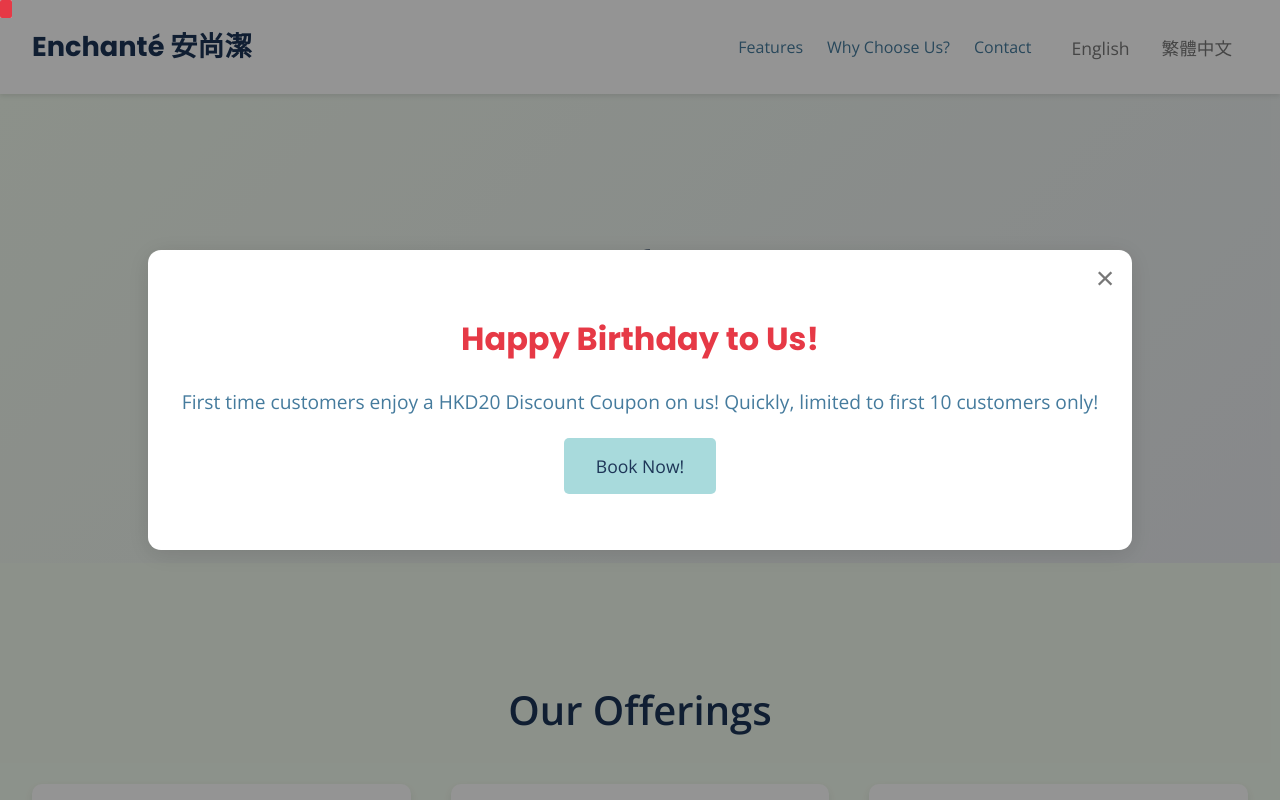
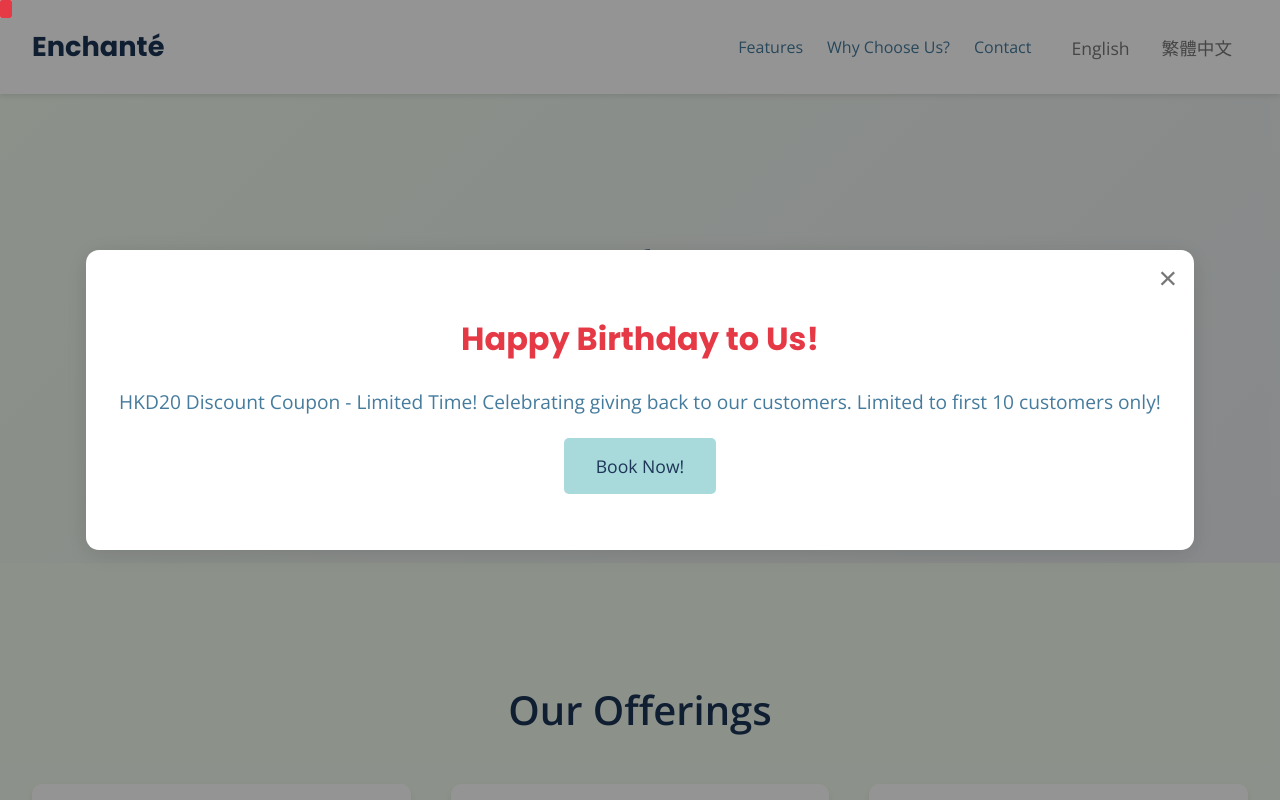
Before and after one commit to desertfox-gt/New, a React (Create React App) app: page / in a window 1280 px wide. Shown: the top 800 px of the page. Built offline with nearby package versions, Linux system fonts and the light colour scheme.

Commit message:
Update App.js

```diff
--- a/src/App.js
+++ b/src/App.js
@@ -179,19 +179,19 @@ function App() {
         title: "Our Offerings",
         standard: {
           title: "Standard",
-          price: "HKD120/hr",
+          price: "HKD100/hr <strike>HKD120/hr</strike>",
           desc:
             "Recurring weekly or biweekly cleaning for perfect comfort and consistency.",
         },
         oneTime: {
           title: "One-time",
-          price: "HKD130/hr",
+          price: "HKD110/hr <strike>HKD130/hr</strike>",
           desc:
             "Single session, no commitment. Flexible, fast, instantly available for when you need it most.",
         },
         deepClean: {
           title: "Deep Clean",
-          price: "HKD170/hr",
+          price: "+HKD30/hr",
           desc:
             "Intensive top-to-bottom treatment for a spotless and rejuvenated environment.",
         },
@@ -219,7 +219,7 @@ function App() {
         button: "Contact Us",
       },
       footer: {
-        copyright: "Enchanté by The KOC Group",
+        copyright: "Enchanté • Classy, Dark Purple SPA",
       },
       languageSelector: {
         en: "English",
@@ -228,7 +228,7 @@ function App() {
       birthdayPopup: {
         title: "Happy Birthday to Us!",
         message:
-          "First time customers enjoy a HKD20 Discount Coupon on us!       Quickly, limited to first 10 customers only!",
+          "HKD20 Discount Coupon - Limited Time! Celebrating giving back to our customers. Limited to first 10 customers only!",
       },
     },
     zh: {
@@ -246,17 +246,17 @@ function App() {
         title: "我們的服務",
         standard: {
           title: "標準服務",
-          price: "HKD120/小時",
+          price: "HKD100/小時 <strike>HKD120/小時</strike>",
           desc: "每週或每兩週定期清潔，為您提供完美的舒適感和一致性。",
         },
         oneTime: {
           title: "單次服務",
-          price: "HKD130/小時",
+          price: "HKD110/小時 <strike>HKD130/小時</strike>",
           desc: "單次服務，無需承諾。靈活、快速，隨時可用，為您解決燃眉之急。",
         },
         deepClean: {
           title: "深度清潔",
-          price: "HKD170/小時",
+          price: "+HKD30/小時",
           desc: "從上到下的密集處理，打造無瑕且煥然一新的環境。",
         },
       },
@@ -282,7 +282,7 @@ function App() {
         button: "聯絡我們",
       },
       footer: {
-        copyright: "安尚潔 by The KOC Group",
+        copyright: "Enchanté • 高雅，深紫色水療中心",
       },
       languageSelector: {
         en: "English",
@@ -291,7 +291,7 @@ function App() {
       birthdayPopup: {
         title: "祝我們生日快樂！",
         message:
-          "首次體驗我們服務的客戶可專享 HKD20 優惠帣。     拿拿聲啦，只限頭十位客戶！",
+          "HKD20 Discount Coupon - Limited Time! Celebrating giving back to our customers. Limited to first 10 customers only!",
       },
     },
   };
@@ -325,7 +325,7 @@ function App() {
     <div className="app">
       <header className="app-header">
         <div className="nav-content">
-          <div className="logo">Enchanté  安尚潔</div>
+          <div className="logo">Enchanté</div>
           <nav>
             <a href="#features">{text.nav.features}</a>
             <a href="#why-choose-us">{text.whyChooseUs.title}</a>
```
